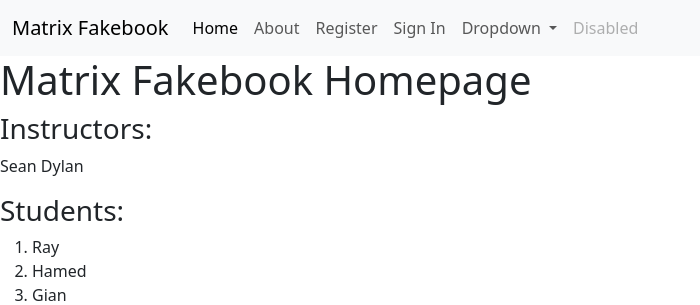
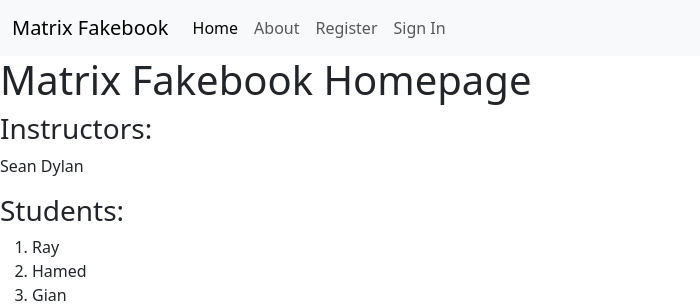
Before and after one commit to geanu02/matrix-fakebook, a Flask app: page / in a window 1280 px wide. Shown: the top 305 px of the page, without its empty margins (0-700 px from the left). Run offline with Flask 3, Linux system fonts and the light colour scheme.

Commit message:
Noon Time Commit

```diff
--- a/app/templates/base.jinja
+++ b/app/templates/base.jinja
@@ -5,6 +5,8 @@
     <meta http-equiv="X-UA-Compatible" content="IE=edge">
     <meta name="viewport" content="width=device-width, initial-scale=1.0">
     <link href="https://cdn.jsdelivr.net/npm/bootstrap@5.3.0-alpha3/dist/css/bootstrap.min.css" rel="stylesheet" integrity="sha384-KK94CHFLLe+nY2dmCWGMq91rCGa5gtU4mk92HdvYe+M/SXH301p5ILy+dN9+nJOZ" crossorigin="anonymous">
+    <link rel="stylesheet" href="{{ url_for('static', filename='style.css') }}">
+
     {% if title %}
         <title>{{ title }}</title>
     {% else %}
@@ -13,44 +15,7 @@
 </head>
 <body>
 
-    <nav class="navbar navbar-expand-lg bg-body-tertiary">
-        <div class="container-fluid">
-            <a class="navbar-brand" href="/">Matrix Fakebook</a>
-            <button class="navbar-toggler" type="button" data-bs-toggle="collapse" data-bs-target="#navbarSupportedContent" aria-controls="navbarSupportedContent" aria-expanded="false" aria-label="Toggle navigation">
-            <span class="navbar-toggler-icon"></span>
-            </button>
-            <div class="collapse navbar-collapse" id="navbarSupportedContent">
-            <ul class="navbar-nav me-auto mb-2 mb-lg-0">
-                <li class="nav-item">
-                    <a class="nav-link active" aria-current="page" href="/">Home</a>
-                </li>
-                <li class="nav-item">
-                    <a class="nav-link" href="/about">About</a>
-                </li>
-                <li class="nav-item">
-                    <a class="nav-link" href="/auth/register">Register</a>
-                </li>
-                <li class="nav-item">
-                    <a class="nav-link" href="/auth/signin">Sign In</a>
-                </li>
-                <li class="nav-item dropdown">
-                <a class="nav-link dropdown-toggle" href="#" role="button" data-bs-toggle="dropdown" aria-expanded="false">
-                    Dropdown
-                </a>
-                <ul class="dropdown-menu">
-                    <li><a class="dropdown-item" href="#">Action</a></li>
-                    <li><a class="dropdown-item" href="#">Another action</a></li>
-                    <li><hr class="dropdown-divider"></li>
-                    <li><a class="dropdown-item" href="#">Something else here</a></li>
-                </ul>
-                </li>
-                <li class="nav-item">
-                <a class="nav-link disabled">Disabled</a>
-                </li>
-            </ul>
-            </div>
-        </div>
-    </nav>
+    {% include 'navbar.jinja' %}
 
     <h1>Matrix Fakebook Homepage</h1>
 
--- /dev/null
+++ b/app/templates/navbar.jinja
@@ -0,0 +1,31 @@
+<nav class="navbar navbar-expand-lg bg-body-tertiary">
+    <div class="container-fluid">
+
+        <a class="navbar-brand" href="/">Matrix Fakebook</a>
+
+        <button class="navbar-toggler" type="button" data-bs-toggle="collapse" data-bs-target="#navbarSupportedContent"
+            aria-controls="navbarSupportedContent" aria-expanded="false" aria-label="Toggle navigation">
+
+            <span class="navbar-toggler-icon"></span>
+
+        </button>
+
+        <div class="collapse navbar-collapse" id="navbarSupportedContent">
+
+            <ul class="navbar-nav me-auto mb-2 mb-lg-0">
+                <li class="nav-item">
+                    <a class="nav-link active" aria-current="page" href="{{ url_for ('main.home') }}">Home</a>
+                </li>
+                <li class="nav-item">
+                    <a class="nav-link" href="{{ url_for ('main.about') }}">About</a>
+                </li>
+                <li class="nav-item">
+                    <a class="nav-link" href="{{ url_for ('auth.register') }}">Register</a>
+                </li>
+                <li class="nav-item">
+                    <a class="nav-link" href="{{ url_for ('auth.signin') }}">Sign In</a>
+                </li>
+            </ul>
+        </div>
+    </div>
+</nav>
```
Also changed, not shown: requirements.txt (+8 -2 lines), app/static/style.css (added).
